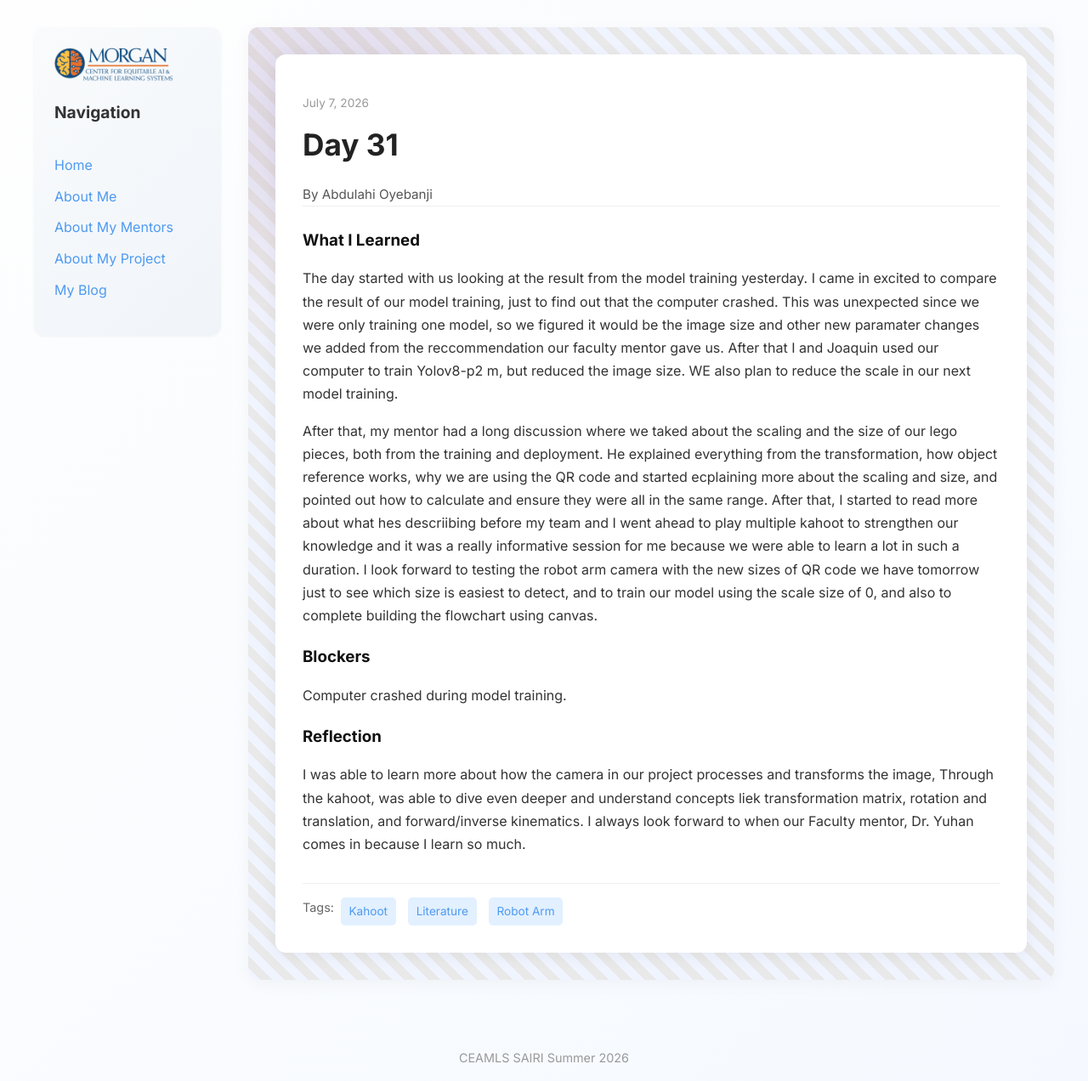
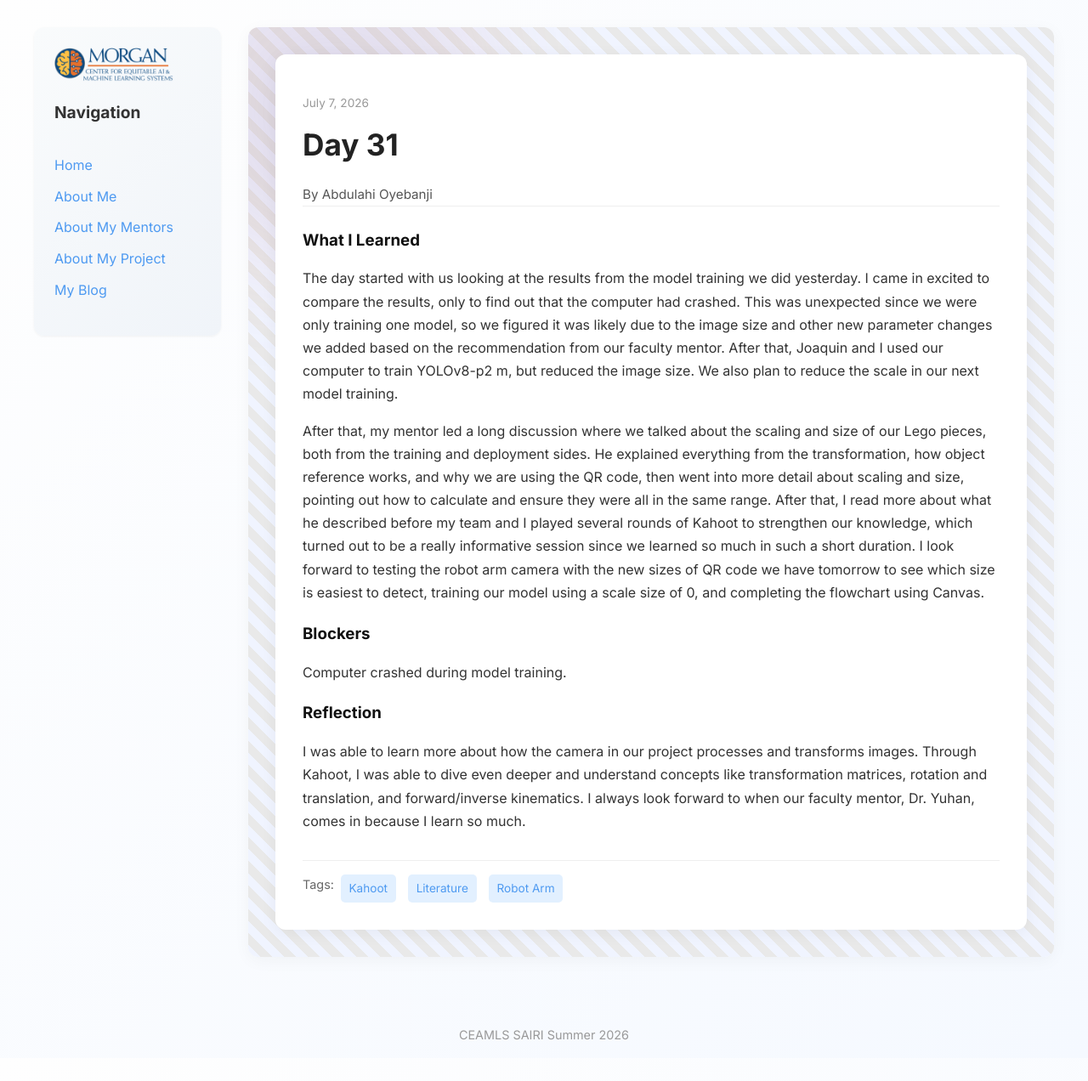
Before and after one commit to abdulahi-banji/abdulahi-banjiceamls26.github.io, a Jekyll site: the page built from _posts/2026-07-07-day-31.md, in a window 1280 px wide. Shown: the whole page at 85% size. Built offline with Jekyll 4.4.1, drawn with Linux system fonts in a browser that asks for light colours; after the commit the page ends 1245 px from its top, so only the background shows below that.

Commit message:
day 31 final

```diff
--- a/_posts/2026-07-07-day-31.md
+++ b/_posts/2026-07-07-day-31.md
@@ -3,16 +3,16 @@ layout: post
 title: "Day 31"
 date: "2026-07-07 00:00:00"
 permalink: /day31.html
-tags: ["Kahoot", "Literature" , "Robot Arm "]
+tags: ["Kahoot", "Literature", "Robot Arm"]
 
 what_i_learned: |
-  The day started with us looking at the result from the model training yesterday. I came in excited to compare the result of our model training, just to find out that the computer crashed. This was unexpected since we were only training one model, so we figured it would be the image size and other new paramater changes we added from the reccommendation our faculty mentor gave us. After that I and Joaquin used our computer to train Yolov8-p2 m, but reduced the image size. WE also plan to reduce the scale in our next model training.
+  The day started with us looking at the results from the model training we did yesterday. I came in excited to compare the results, only to find out that the computer had crashed. This was unexpected since we were only training one model, so we figured it was likely due to the image size and other new parameter changes we added based on the recommendation from our faculty mentor. After that, Joaquin and I used our computer to train YOLOv8-p2 m, but reduced the image size. We also plan to reduce the scale in our next model training.
 
-  After that, my mentor had a long discussion where we taked about the scaling and the size of our lego pieces, both from the training and deployment. He explained everything from the transformation, how object reference works, why we are using the QR code and started ecplaining more about the scaling and size, and pointed out how to calculate and ensure they were all in the same range. After that, I started to read more about what hes descriibing before my team and I went ahead to play multiple kahoot to strengthen our knowledge and it was a really informative session for me because we were able to learn a lot in such a duration. I look forward to testing the robot arm camera with the new sizes of QR code we have tomorrow just to see which size is easiest to detect, and to train our model using the scale size of 0, and also to complete building the flowchart using canvas.
+  After that, my mentor led a long discussion where we talked about the scaling and size of our Lego pieces, both from the training and deployment sides. He explained everything from the transformation, how object reference works, and why we are using the QR code, then went into more detail about scaling and size, pointing out how to calculate and ensure they were all in the same range. After that, I read more about what he described before my team and I played several rounds of Kahoot to strengthen our knowledge, which turned out to be a really informative session since we learned so much in such a short duration. I look forward to testing the robot arm camera with the new sizes of QR code we have tomorrow to see which size is easiest to detect, training our model using a scale size of 0, and completing the flowchart using Canvas.
 
 blockers: |
   Computer crashed during model training.
 
 reflection: |
-  I was able to learn more about how the camera in our project processes and transforms the image, Through the kahoot, was able to dive even deeper and understand concepts liek transformation matrix, rotation and translation, and forward/inverse kinematics. I always look forward to when our Faculty mentor, Dr. Yuhan comes in because I learn so much.
+  I was able to learn more about how the camera in our project processes and transforms images. Through Kahoot, I was able to dive even deeper and understand concepts like transformation matrices, rotation and translation, and forward/inverse kinematics. I always look forward to when our faculty mentor, Dr. Yuhan, comes in because I learn so much.
 ---
```
